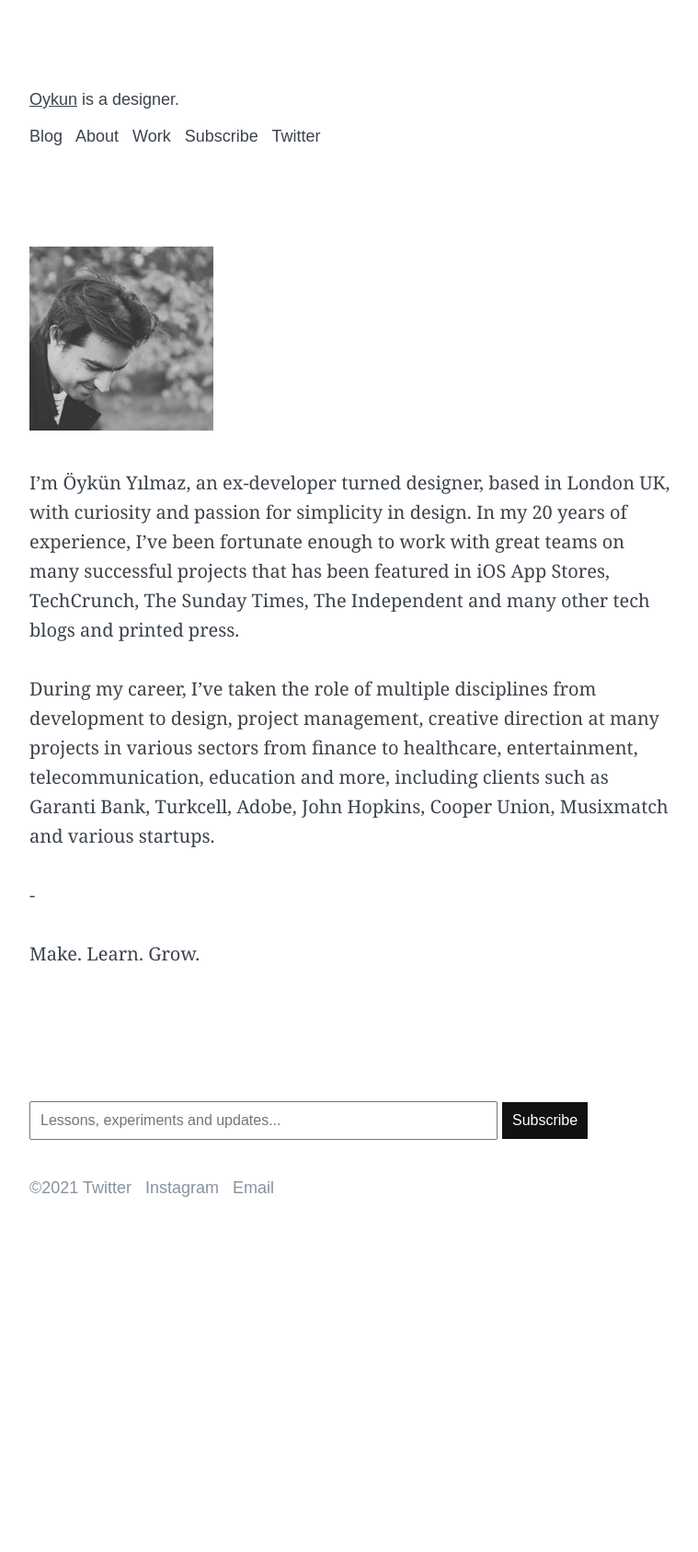
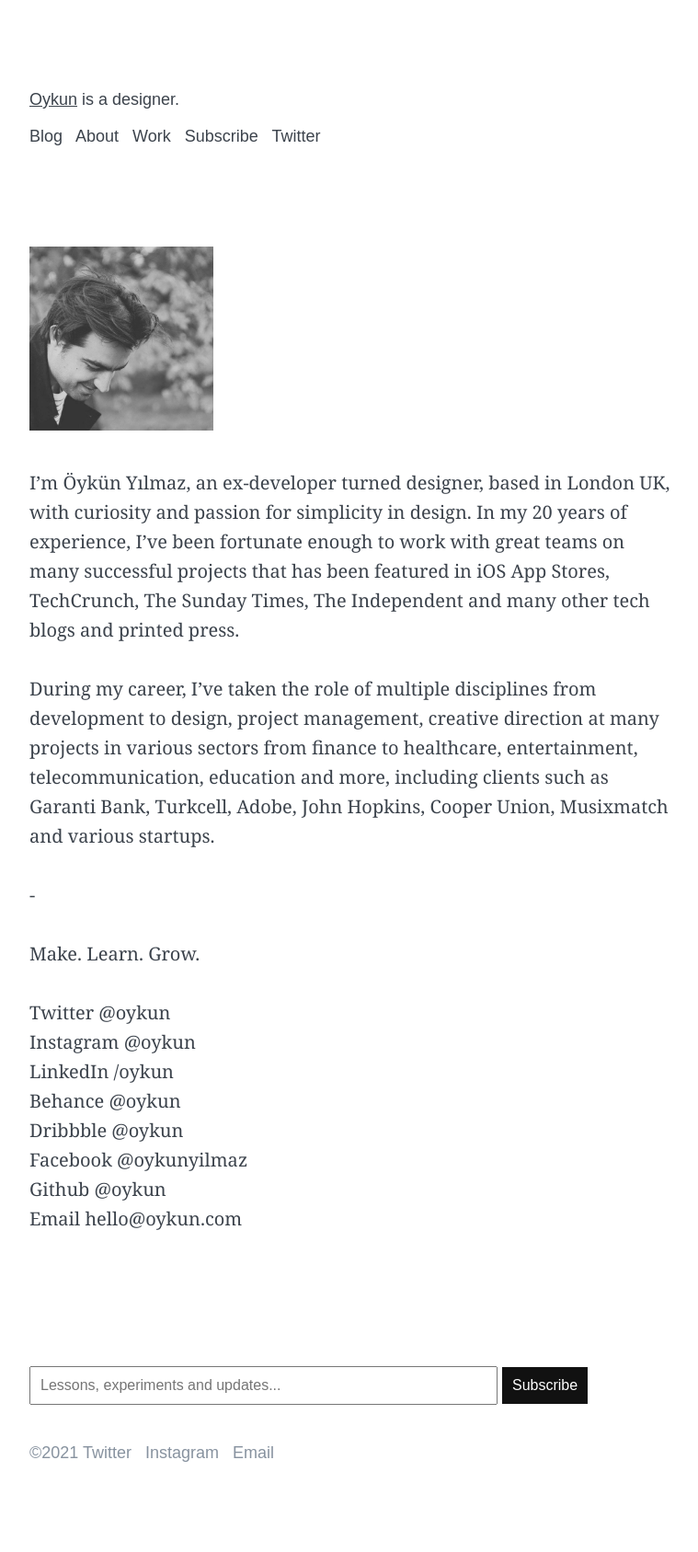
Before and after one commit to oykun/oykun.github.io, a Jekyll site: the page built from about.markdown, in a window 1280 px wide. Shown: the whole page at 92% size, without its empty margins (258-1017 px from the left). Built offline with Jekyll 4.4.1, drawn with Linux system fonts in a browser that asks for light colours; before the commit the page ends 1399 px from its top, so only the background shows below that.

Commit message:
Add social profile links to About page

```diff
--- a/about.markdown
+++ b/about.markdown
@@ -14,3 +14,14 @@ During my career, I've taken the role of multiple disciplines from development t
 -
 
 Make. Learn. Grow.
+
+<p class="clean-links">
+<a href="https://twitter.com/oykun" title="@oykun">Twitter @oykun</a> <br>
+<a href="https://instagram.com/oykun" title="@oykun">Instagram @oykun</a> <br>
+<a href="https://www.linkedin.com/in/oykun/" title="oykun">LinkedIn /oykun</a> <br>
+<a href="https://www.behance.net/oykun" title="oykun">Behance @oykun</a> <br>
+<a href="https://www.dribbble.com/oykun" title="oykun">Dribbble @oykun</a> <br>
+<a href="https://www.facebook.com/oykunyilmaz" title="oykunyilmaz">Facebook @oykunyilmaz</a> <br>
+<a href="https://github.com/oykun" title="@oykun">Github @oykun</a> <br>
+<a href="mailto:hello@oykun.com" title="hello@oykun.com">Email hello@oykun.com</a> <br>
+</p>
--- a/css/main.scss
+++ b/css/main.scss
@@ -77,6 +77,11 @@ a {
 
 	&:hover {
 		color: $dark;
+	}
+}
+.clean-links {
+	a {
+		text-decoration: none;
 	}
 }
 .text-small {
```
Also changed, not shown: 4 other files.
